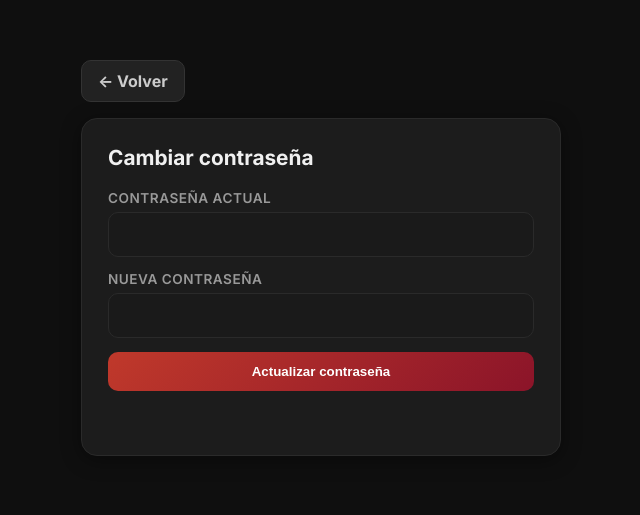
After one commit to hildenX/sistema-bomberos1, a Django app: page /portal/cambiar-clave/ in a window 1280 px wide. The commit adds this page. Shown: the top 515 px of the page, without its empty margins (319-959 px from the left). Run offline with Django 5.2, Linux system fonts and the light colour scheme.

Commit message:
feat: pagina separada para cambiar contraseña en el portal de voluntarios
Co-Authored-By: Claude Sonnet 5 <noreply@anthropic.com>

```diff
--- a/config/urls.py
+++ b/config/urls.py
@@ -169,6 +169,7 @@ urlpatterns = [
     path('test-ranking-externos.html', template('asistencias/test-ranking-externos.html'), name='test_ranking'),
     path('portal/', template('portal_voluntario/login.html'), name='portal_login_page'),
     path('portal/panel/', template('portal_voluntario/panel.html'), name='portal_panel_page'),
+    path('portal/cambiar-clave/', template('portal_voluntario/cambiar-clave.html'), name='portal_cambiar_clave_page'),
 ]
 
 # Servir archivos estáticos en desarrollo
--- a/static/js/portal-voluntario.js
+++ b/static/js/portal-voluntario.js
@@ -264,8 +264,43 @@
         });
     }
 
+    async function initCambiarClave() {
+        const form = document.getElementById('passwordForm');
+        if (!form || document.getElementById('portalPanel')) return;
+
+        const auth = await request('/api/portal/auth/check/');
+        if (!auth.authenticated) {
+            window.location.href = '/portal/';
+            return;
+        }
+
+        form.addEventListener('submit', async (event) => {
+            event.preventDefault();
+            const msg = document.getElementById('passwordMsg');
+            msg.className = 'form-msg';
+            msg.textContent = '';
+            try {
+                await request('/api/portal/auth/change-password/', {
+                    method: 'POST',
+                    headers: { 'Content-Type': 'application/json' },
+                    body: JSON.stringify({
+                        current_password: form.current_password.value,
+                        new_password: form.new_password.value,
+                    })
+                });
+                msg.className = 'form-msg form-ok';
+                msg.textContent = 'Contraseña actualizada. Volviendo al panel...';
+                setTimeout(() => { window.location.href = '/portal/panel/'; }, 1200);
+            } catch (err) {
+                msg.className = 'form-msg form-error';
+                msg.textContent = err.message;
+            }
+        });
+    }
+
     document.addEventListener('DOMContentLoaded', () => {
         initLogin();
         initPanel();
+        initCambiarClave();
     });
 })();
--- /dev/null
+++ b/templates/portal_voluntario/cambiar-clave.html
@@ -0,0 +1,49 @@
+{% load static %}
+<!DOCTYPE html>
+<html lang="es">
+<head>
+    <meta charset="UTF-8">
+    <meta name="viewport" content="width=device-width, initial-scale=1.0">
+    <title>Cambiar Contraseña - Portal Voluntario</title>
+    <style>
+        :root { --bg:#0f0f0f; --panel:#1c1c1c; --ink:#f0f0f0; --muted:#888; --line:#2a2a2a; --accent:#c0392b; --accent-dark:#8b1429; --soft:#1a1a1a; }
+        * { box-sizing:border-box; }
+        body { margin:0; font-family:'Inter',-apple-system,BlinkMacSystemFont,'Segoe UI',sans-serif; background:var(--bg); color:var(--ink); -webkit-font-smoothing:antialiased; }
+        .shell { width:min(480px, calc(100% - 32px)); margin:60px auto; }
+        .panel { background:var(--panel); border-radius:16px; padding:26px; box-shadow:0 4px 20px rgba(0,0,0,0.4); border:1px solid var(--line); }
+        .panel h2 { margin:0 0 20px; font-size:1.3rem; font-weight:700; }
+        form { display:grid; gap:14px; }
+        label { display:block; font-weight:600; margin-bottom:6px; color:#999; font-size:0.85rem; text-transform:uppercase; letter-spacing:0.5px; }
+        input { width:100%; padding:12px 14px; border:1.5px solid #2a2a2a; border-radius:10px; background:#1a1a1a; color:#f0f0f0; font:inherit; font-size:0.95rem; }
+        input:focus { outline:none; border-color:var(--accent); box-shadow:0 0 0 3px rgba(192,57,43,0.12); }
+        .primary-btn, .secondary-btn { border:none; border-radius:10px; padding:12px 16px; cursor:pointer; font-weight:700; }
+        .primary-btn { background:linear-gradient(135deg, var(--accent), var(--accent-dark)); color:#fff; }
+        .secondary-btn { background:rgba(255,255,255,0.08); color:#ccc; border:1px solid #333; margin-bottom:16px; display:inline-block; text-decoration:none; text-align:center; width:fit-content; padding:10px 16px; }
+        .form-msg { min-height:24px; font-weight:700; }
+        .form-error { color:#e74c3c; }
+        .form-ok { color:#2ecc71; }
+    </style>
+    <link href="https://fonts.googleapis.com/css2?family=Inter:wght@400;500;600;700&display=swap" rel="stylesheet">
+</head>
+<body>
+    <div class="shell">
+        <a class="secondary-btn" href="/portal/panel/">&larr; Volver</a>
+        <section class="panel">
+            <h2>Cambiar contraseña</h2>
+            <form id="passwordForm">
+                <div>
+                    <label for="current_password">Contraseña actual</label>
+                    <input id="current_password" name="current_password" type="password" required>
+                </div>
+                <div>
+                    <label for="new_password">Nueva contraseña</label>
+                    <input id="new_password" name="new_password" type="password" required>
+                </div>
+                <button class="primary-btn" type="submit">Actualizar contraseña</button>
+                <div id="passwordMsg" class="form-msg"></div>
+            </form>
+        </section>
+    </div>
+    <script src="{% static 'js/portal-voluntario.js' %}?v=4"></script>
+</body>
+</html>
--- a/templates/portal_voluntario/panel.html
+++ b/templates/portal_voluntario/panel.html
@@ -139,6 +139,6 @@
             </div>
         </div>
     </div>
-    <script src="{% static 'js/portal-voluntario.js' %}?v=3"></script>
+    <script src="{% static 'js/portal-voluntario.js' %}?v=4"></script>
 </body>
 </html>
```
